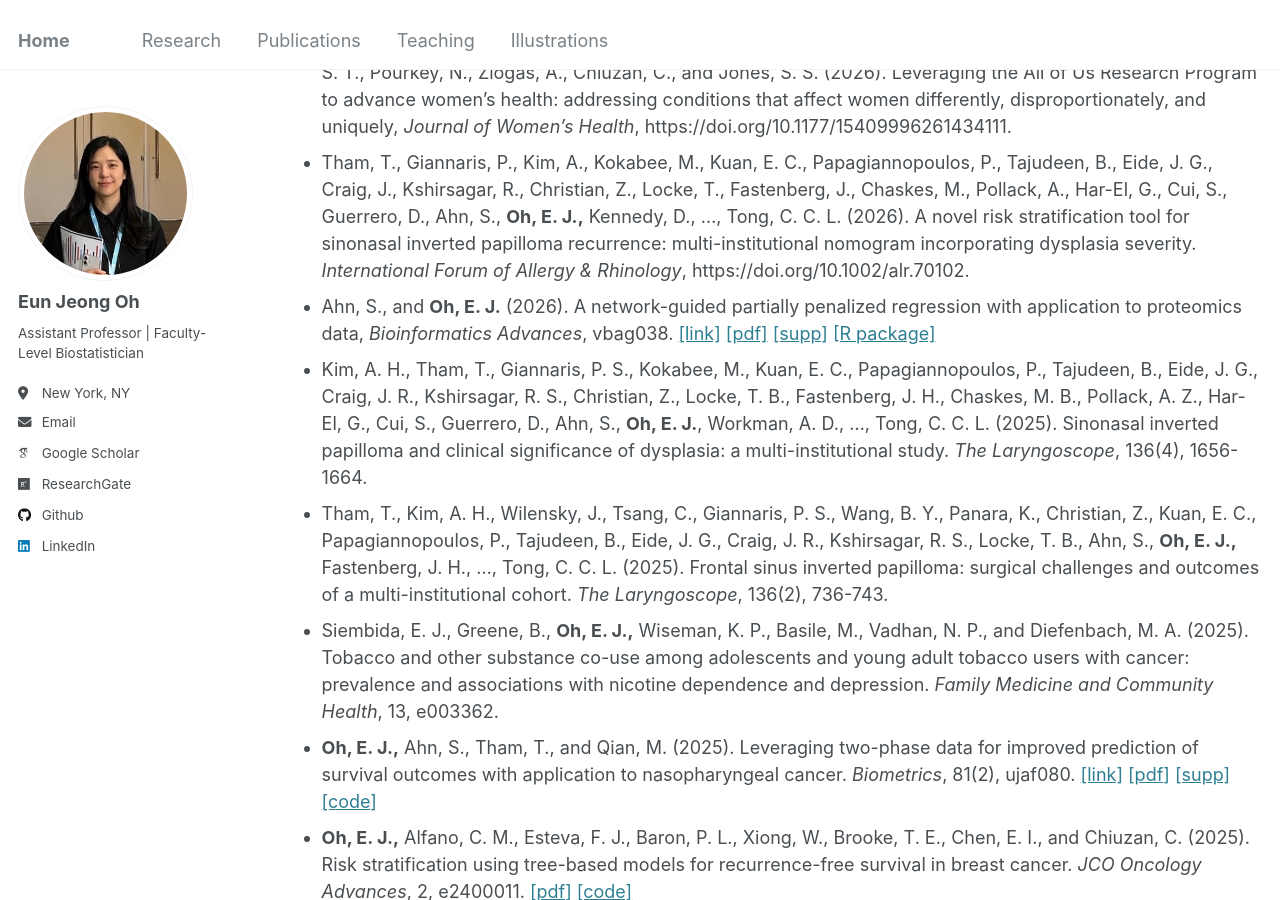
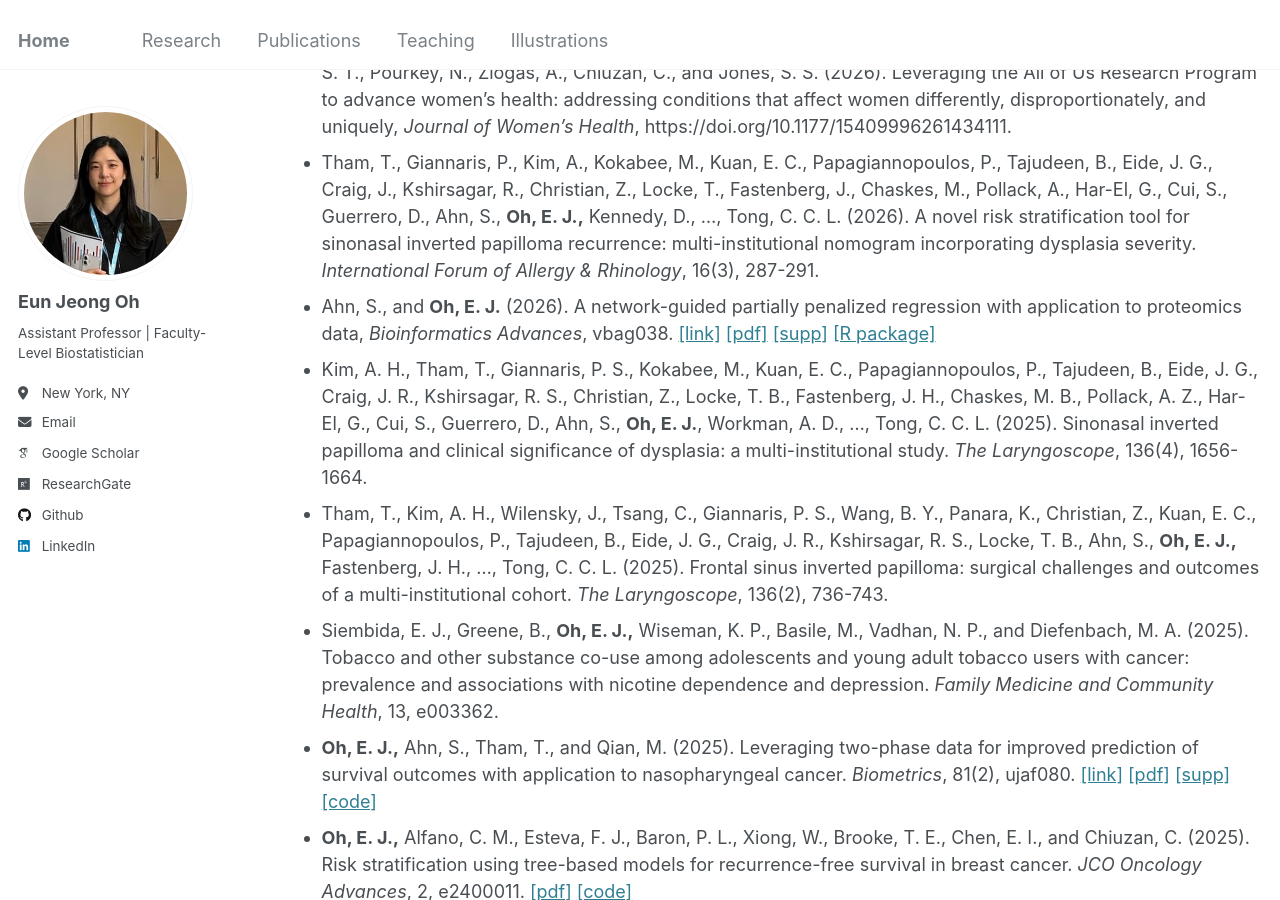
Before and after one commit to oheunj/oheunj.github.io, a Jekyll site: the page built from _pages/publications.md, in a window 1280 px wide and 900 px high, scrolled down 465 px. Built offline with Jekyll 4.4.1, drawn with Linux system fonts in a browser that asks for light colours; some web fonts are replaced.

Commit message:
Update publications.md

```diff
--- a/_pages/publications.md
+++ b/_pages/publications.md
@@ -17,7 +17,7 @@ redirect_from:
 * Vrany, E. A., Chiuzan, C., __Oh, E. J.,__ Ephraim, P. L., Austin, R. A., Brissette, I. F., Millstein, S. L., and Fitzpatrick, S. L. (Under Review). Geographic analysis of access to national diabetes prevention program in New York State.
 * __Oh, E. J.,__ and Qian, M. (Under Revision). Reluctant transfer learning in penalized regressions for individualized treatment rules under effect heterogeneity. [[preprint]](https://arxiv.org/pdf/2511.08559)
 * Cohn, E., Anton-Culver, H., Karlson, E. W., Zhou, Y., Joffe, H., __Oh, E. J.,__ Fang, J., Choi, K., Federer, J., McNally, S. T., Pourkey, N., Ziogas, A., Chiuzan, C., and Jones, S. S. (2026). Leveraging the All of Us Research Program to advance women’s health: addressing conditions that affect women differently, disproportionately, and uniquely, _Journal of Women's Health_, https://doi.org/10.1177/15409996261434111.
-* Tham, T., Giannaris, P., Kim, A., Kokabee, M., Kuan, E. C., Papagiannopoulos, P., Tajudeen, B., Eide, J. G., Craig, J., Kshirsagar, R., Christian, Z., Locke, T., Fastenberg, J., Chaskes, M., Pollack, A., Har-El, G., Cui, S., Guerrero, D., Ahn, S., __Oh, E. J.,__ Kennedy, D., ..., Tong, C. C. L. (2026). A novel risk stratification tool for sinonasal inverted papilloma recurrence: multi-institutional nomogram incorporating dysplasia severity. _International Forum of Allergy & Rhinology_, https://doi.org/10.1002/alr.70102.
+* Tham, T., Giannaris, P., Kim, A., Kokabee, M., Kuan, E. C., Papagiannopoulos, P., Tajudeen, B., Eide, J. G., Craig, J., Kshirsagar, R., Christian, Z., Locke, T., Fastenberg, J., Chaskes, M., Pollack, A., Har-El, G., Cui, S., Guerrero, D., Ahn, S., __Oh, E. J.,__ Kennedy, D., ..., Tong, C. C. L. (2026). A novel risk stratification tool for sinonasal inverted papilloma recurrence: multi-institutional nomogram incorporating dysplasia severity. _International Forum of Allergy & Rhinology_, 16(3), 287-291.
 * Ahn, S., and __Oh, E. J.__ (2026). A network-guided partially penalized regression with application to proteomics data, _Bioinformatics Advances_,  vbag038. [[link]](https://academic.oup.com/bioinformaticsadvances/article/6/1/vbag038/8456552) [[pdf]](https://oheunj.github.io/files/vbag038.pdf) [[supp]](https://oheunj.github.io/files/vbag038_supplementary_data.pdf) [[R package]](https://cran.r-project.org/web/packages/NetGreg/index.html)
 * Kim, A. H., Tham, T., Giannaris, P. S., Kokabee, M., Kuan, E. C., Papagiannopoulos, P., Tajudeen, B., Eide, J. G., Craig, J. R., Kshirsagar, R. S., Christian, Z., Locke, T. B., Fastenberg, J. H., Chaskes, M. B., Pollack, A. Z., Har-El, G., Cui, S., Guerrero, D., Ahn, S., __Oh, E. J.__, Workman, A. D., ..., Tong, C. C. L. (2025). Sinonasal inverted papilloma and clinical significance of dysplasia: a multi-institutional study. _The Laryngoscope_, 136(4), 1656-1664.
 * Tham, T., Kim, A. H., Wilensky, J., Tsang, C., Giannaris, P. S., Wang, B. Y., Panara, K., Christian, Z., Kuan, E. C., Papagiannopoulos, P., Tajudeen, B., Eide, J. G., Craig, J. R., Kshirsagar, R. S., Locke, T. B., Ahn, S., __Oh, E. J.,__ Fastenberg, J. H., ..., Tong, C. C. L. (2025). Frontal sinus inverted papilloma: surgical challenges and outcomes of a multi-institutional cohort. _The Laryngoscope_, 136(2), 736-743.
```
